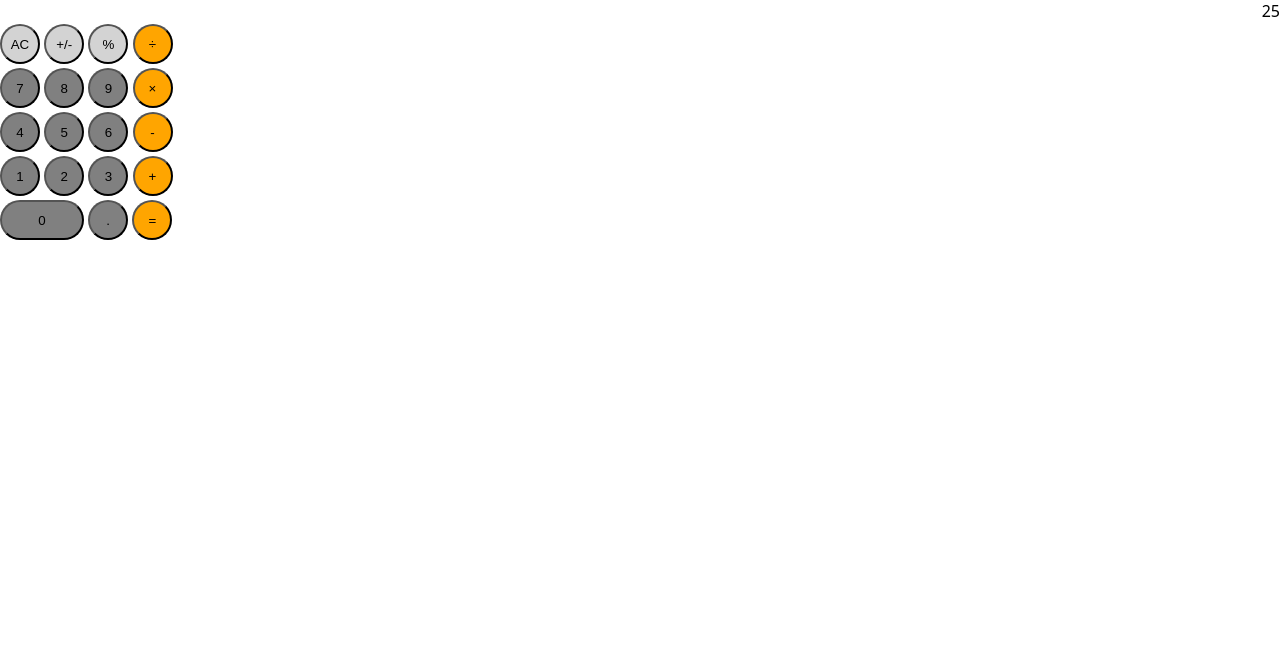
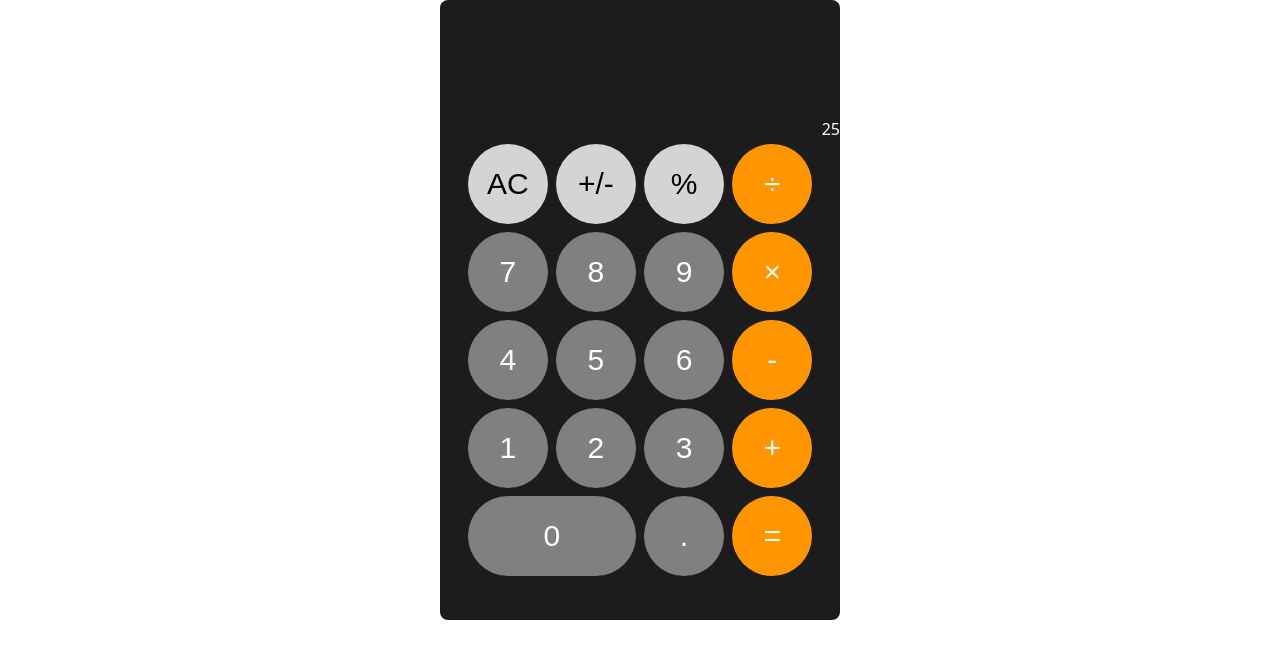
Before and after one commit to jfitzgerald1126/calculator, a plain HTML site: page index.html in a window 1280 px wide. Drawn offline with Linux system fonts and the light colour scheme.

Commit message:
Add colours + styling to calc layout

```diff
--- a/style.css
+++ b/style.css
@@ -5,16 +5,45 @@ body {
     box-sizing: border-box;
 }
 
+.container {
+    display: flex;
+    justify-content: center;
+    min-width: 450px;
+    flex-shrink: 0;
+}
+
+.calc {
+    width: 400px;
+    height: 620px;
+    text-align: center;
+    background-color: #1C1C1C;
+    border-radius: 8px;
+}
+
 .display {
-    text-align: right;
+    color: white;
+    height: 140px;
+    display: flex;
+    justify-content: right;
+    align-items: flex-end;
+}
+
+.display-text {
+    font-size: 50px;
+    padding-right: 45px;
+    padding-bottom: 20px;
 }
 
 .btn {
+    font-size: 30px;
+    background-color: #505050;
+    border: none;
     border-radius: 50%;
     padding: 5px;
-    width: 40px;
-    height: 40px;
-    margin: 2px 0;
+    width: 80px;
+    height: 80px;
+    margin: 4px 2px;
+    color: white;
 }
 
 .num {
@@ -22,14 +51,15 @@ body {
 }
 
 #zero {
-    width: 84px;
-    border-radius: 20px;;
+    width: 168px;
+    border-radius: 40px;;
 }
 
 .control {
-    background-color: lightgrey;
+    background-color: #D4D4D2;
+    color: black;
 }
 
 .op {
-    background-color: orange;
+    background-color: #FF9500;
 }
```
